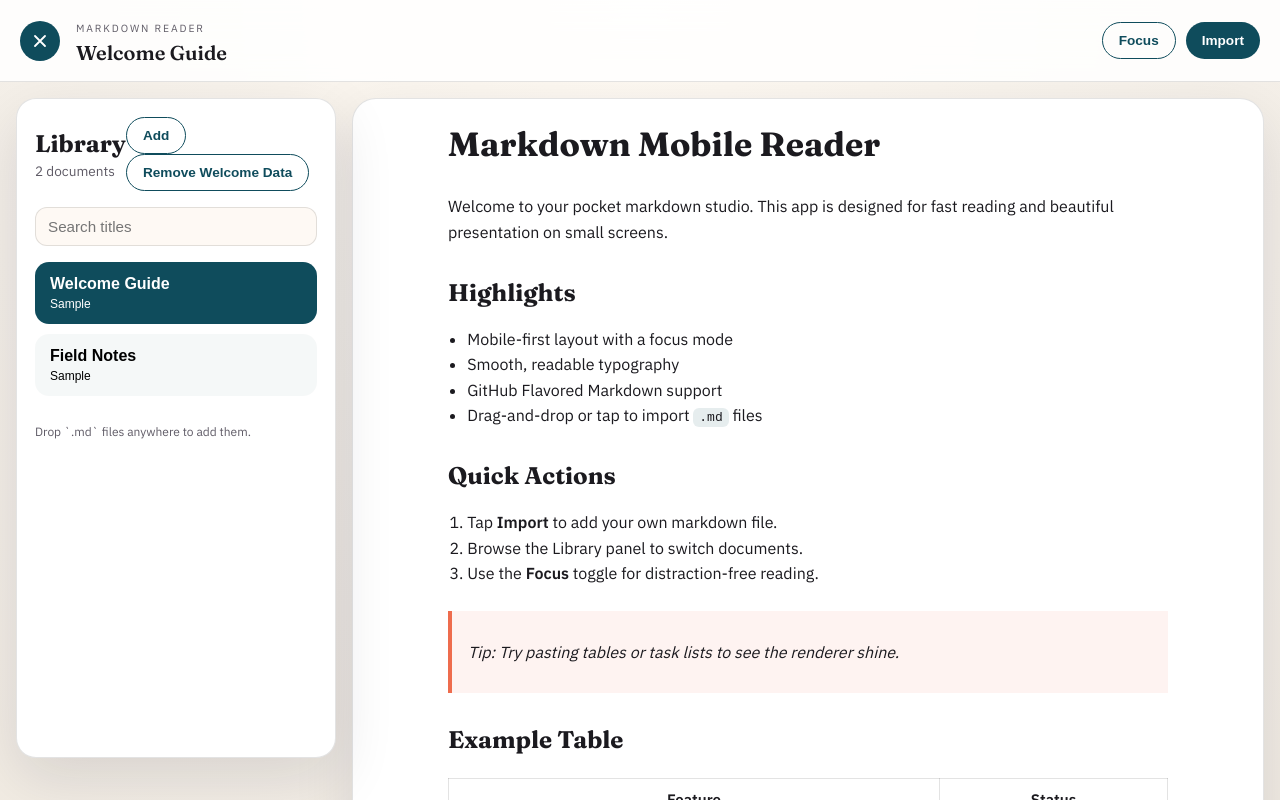
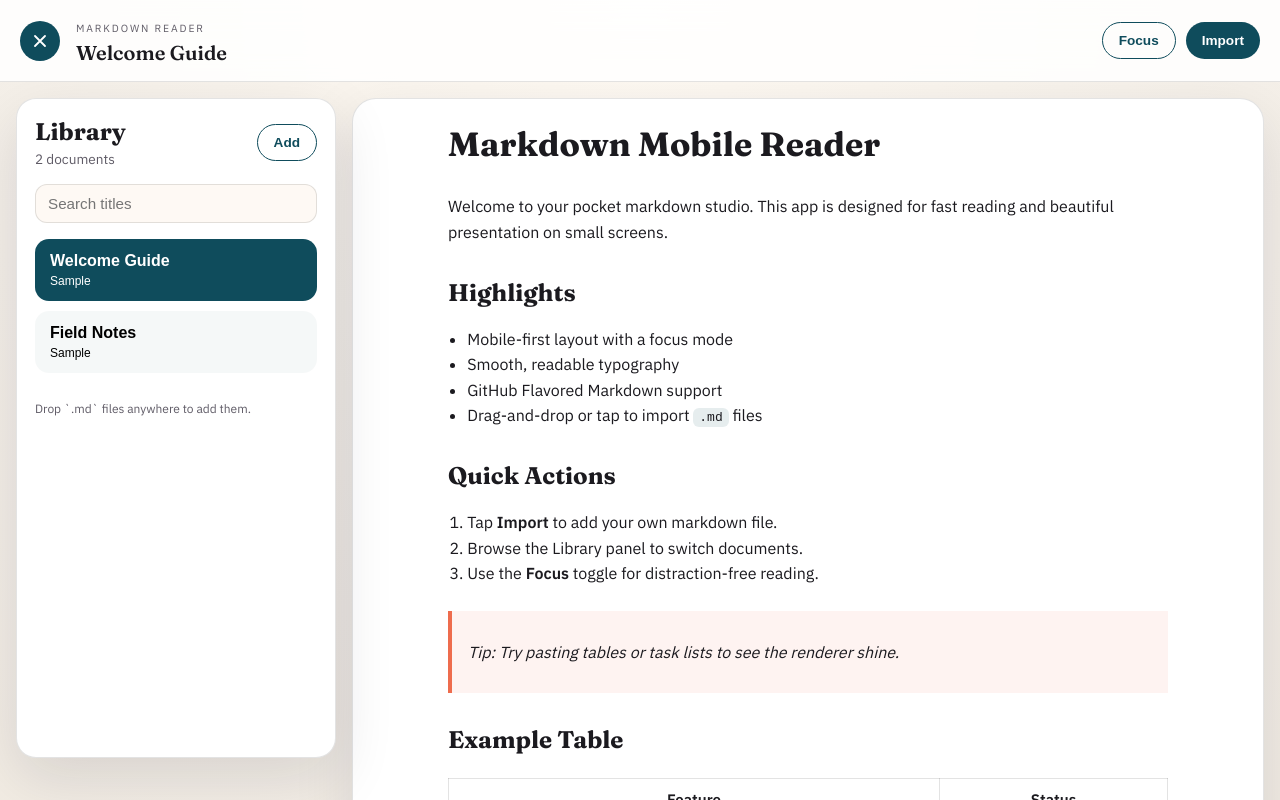
Before and after one commit to karenaclawd/md-mobile-webapp, a React (Vite) app: page / in a window 1280 px wide. Shown: the top 800 px of the page. Built offline with nearby package versions, Linux system fonts and the light colour scheme.

Commit message:
Revert "feat: Implement local storage, paste-to-file, and one-click remove features"
This reverts commit 3c790830004e45657d78acb8f0892b5e321afd90.

```diff
--- a/src/App.tsx
+++ b/src/App.tsx
@@ -1,4 +1,4 @@
-import React, { useCallback, useEffect, useMemo, useRef, useState } from "react";
+import React, { useMemo, useRef, useState } from "react";
 import Header from "./components/Header";
 import LibraryPanel from "./components/LibraryPanel";
 import MarkdownViewer from "./components/MarkdownViewer";
@@ -7,54 +7,15 @@ import { sampleDocs } from "./data/sampleDocs";
 import { MarkdownDoc } from "./types";
 
 const toId = () => crypto.randomUUID();
-const LOCAL_STORAGE_KEY = "md-mobile-webapp-docs";
-const LOCAL_STORAGE_WELCOME_KEY = "md-mobile-webapp-welcome-removed";
 
 export default function App() {
-  const [welcomeDataRemoved, setWelcomeDataRemoved] = useState<boolean>(() => {
-    try {
-      const stored = localStorage.getItem(LOCAL_STORAGE_WELCOME_KEY);
-      return stored ? JSON.parse(stored) : false;
-    } catch (error) {
-      console.error("Failed to parse stored welcome data removed state:", error);
-      return false;
-    }
-  });
-
-  const [docs, setDocs] = useState<MarkdownDoc[]>(() => {
-    try {
-      const storedDocs = localStorage.getItem(LOCAL_STORAGE_KEY);
-      if (storedDocs) {
-        return JSON.parse(storedDocs);
-      }
-      return welcomeDataRemoved ? [] : sampleDocs;
-    } catch (error) {
-      console.error("Failed to parse stored docs from localStorage:", error);
-      return welcomeDataRemoved ? [] : sampleDocs;
-    }
-  });
-  const [selectedId, setSelectedId] = useState<string | null>(docs[0]?.id ?? null);
+  const [docs, setDocs] = useState<MarkdownDoc[]>(sampleDocs);
+  const [selectedId, setSelectedId] = useState<string | null>(sampleDocs[0]?.id ?? null);
   const [query, setQuery] = useState("");
   const [isLibraryOpen, setIsLibraryOpen] = useState(true);
   const [isFocusMode, setIsFocusMode] = useState(false);
   const [isDragging, setIsDragging] = useState(false);
   const fileInputRef = useRef<HTMLInputElement | null>(null);
-
-  useEffect(() => {
-    try {
-      localStorage.setItem(LOCAL_STORAGE_KEY, JSON.stringify(docs));
-    } catch (error) {
-      console.error("Failed to save docs to localStorage:", error);
-    }
-  }, [docs]);
-
-  useEffect(() => {
-    try {
-      localStorage.setItem(LOCAL_STORAGE_WELCOME_KEY, JSON.stringify(welcomeDataRemoved));
-    } catch (error) {
-      console.error("Failed to save welcome data removed state to localStorage:", error);
-    }
-  }, [welcomeDataRemoved]);
 
   const filteredDocs = useMemo(() => {
     const term = query.trim().toLowerCase();
@@ -132,35 +93,6 @@ export default function App() {
     setIsDragging(false);
   };
 
-  const handlePaste = useCallback(async (event: ClipboardEvent) => {
-    const text = event.clipboardData?.getData("text/plain");
-    if (text) {
-      event.preventDefault();
-      const title = text.split("\n")[0].substring(0, 50) || "Pasted Document";
-      const newDoc: MarkdownDoc = {
-        id: toId(),
-        title: title,
-        content: text,
-        source: "paste",
-        updatedAt: new Date().toISOString(),
-      };
-      addDocs([newDoc]);
-    }
-  }, [addDocs]);
-
-  useEffect(() => {
-    window.addEventListener("paste", handlePaste);
-    return () => {
-      window.removeEventListener("paste", handlePaste);
-    };
-  }, [handlePaste]);
-
-  const handleRemoveWelcomeData = useCallback(() => {
-    setWelcomeDataRemoved(true);
-    setDocs((prev) => prev.filter((doc) => doc.source !== "sample"));
-    setSelectedId(null); // Deselect any potentially selected welcome doc
-  }, []);
-
   return (
     <div
       className={`app-shell ${isFocusMode ? "focus" : ""}`}
@@ -190,7 +122,6 @@ export default function App() {
           }}
           onRemove={handleRemove}
           onImportClick={handleImportClick}
-          onRemoveWelcomeData={handleRemoveWelcomeData}
         />
 
         <section className="content-panel">
--- a/src/components/LibraryPanel.tsx
+++ b/src/components/LibraryPanel.tsx
@@ -10,7 +10,6 @@ type LibraryPanelProps = {
   onSelect: (id: string) => void;
   onRemove: (id: string) => void;
   onImportClick: () => void;
-  onRemoveWelcomeData: () => void;
 };
 
 export default function LibraryPanel({
@@ -21,11 +20,8 @@ export default function LibraryPanel({
   onQueryChange,
   onSelect,
   onRemove,
-  onImportClick,
-  onRemoveWelcomeData
+  onImportClick
 }: LibraryPanelProps) {
-  const hasSampleDocs = docs.some((doc) => doc.source === "sample");
-
   return (
     <aside className={`library-panel ${isOpen ? "is-open" : "is-closed"}`}>
       <div className="library-header">
@@ -33,16 +29,9 @@ export default function LibraryPanel({
           <h2>Library</h2>
           <p>{docs.length} documents</p>
         </div>
-        <div className="library-actions">
-          <button className="ghost-button" onClick={onImportClick}>
-            Add
-          </button>
-          {hasSampleDocs && (
-            <button className="ghost-button" onClick={onRemoveWelcomeData}>
-              Remove Welcome Data
-            </button>
-          )}
-        </div>
+        <button className="ghost-button" onClick={onImportClick}>
+          Add
+        </button>
       </div>
       <label className="search-input">
         <span className="sr-only">Search documents</span>
```
